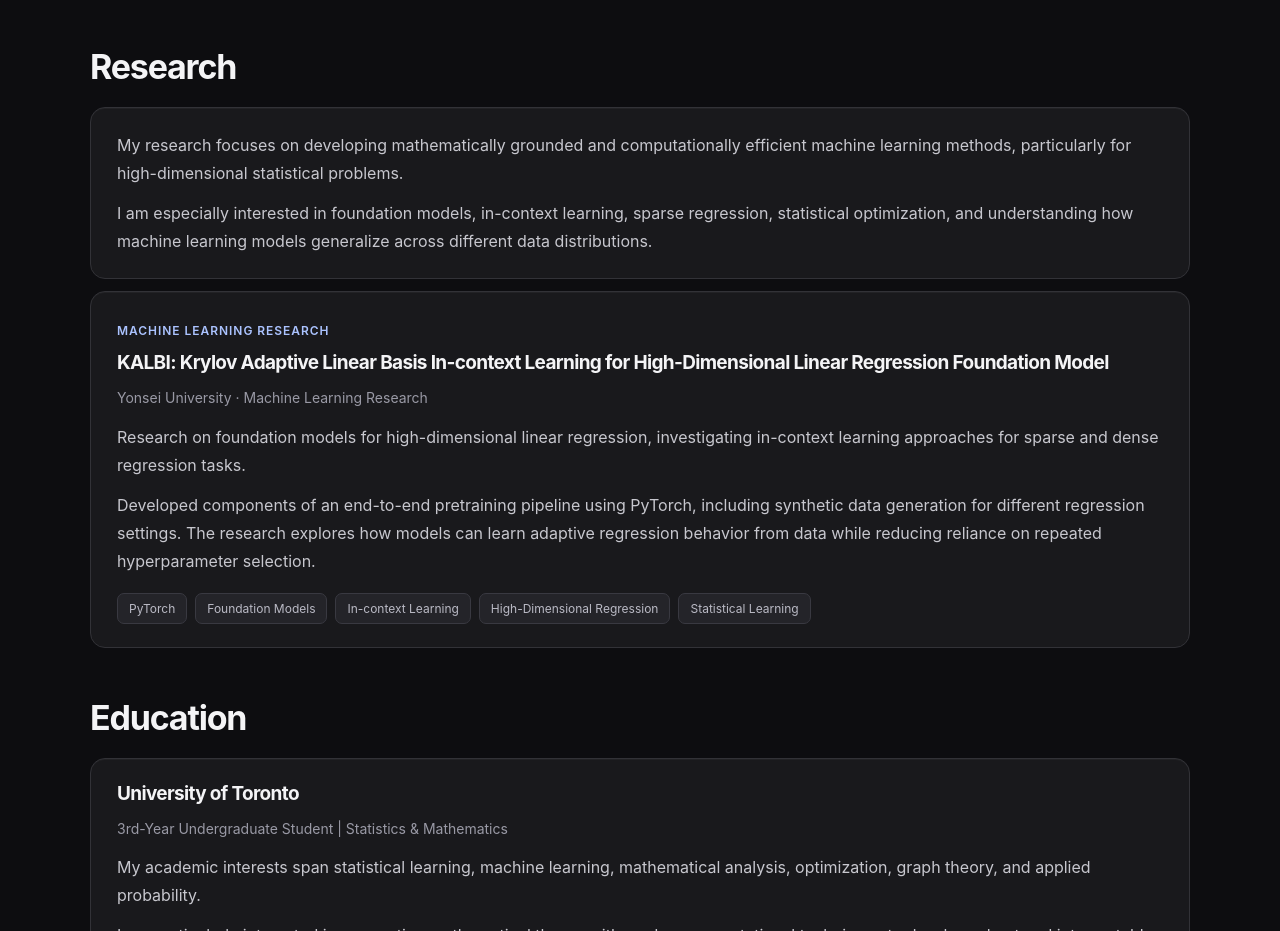
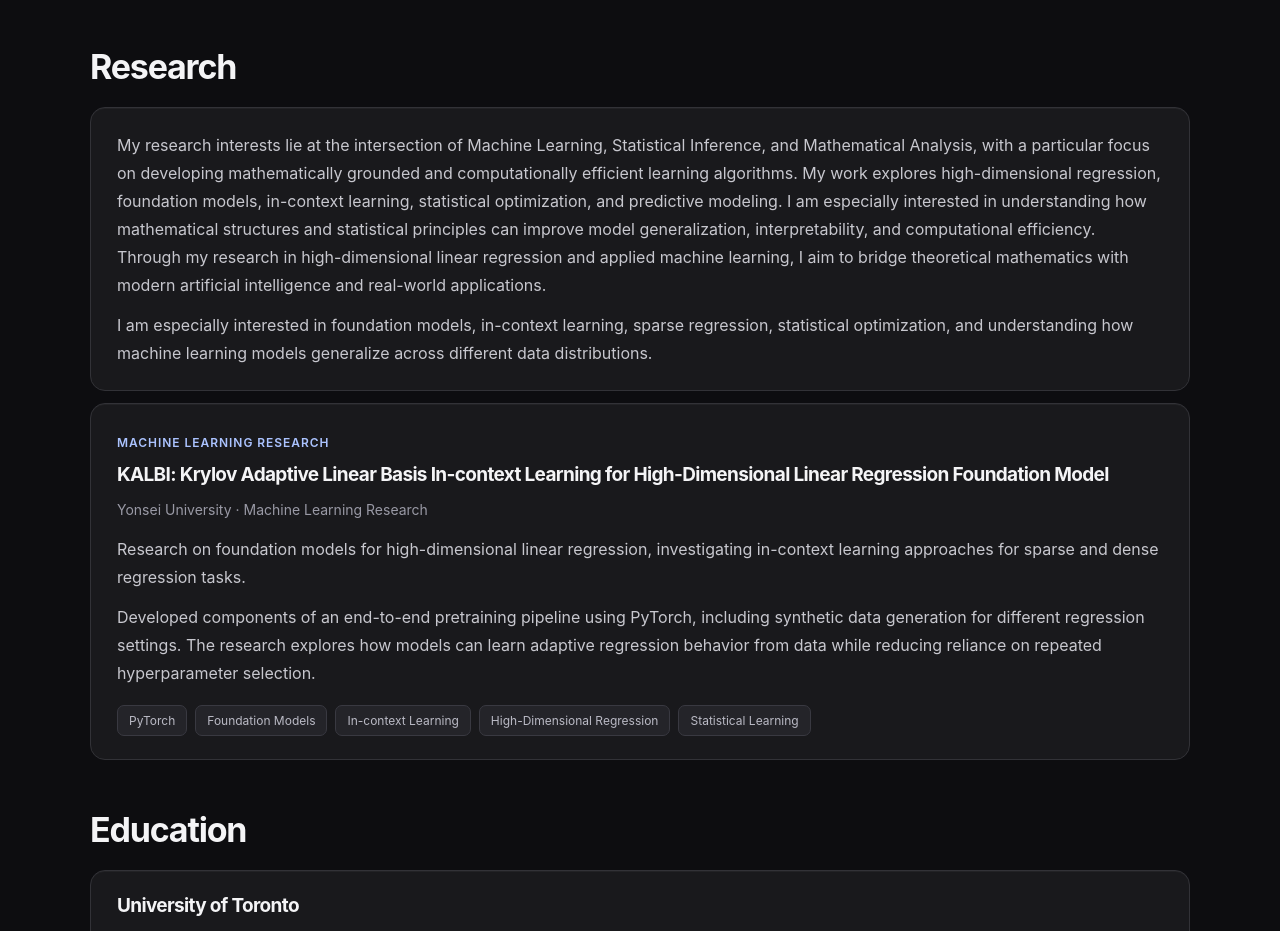
Before and after one commit to LucasYoon22/lucasyoon22.github.io, a plain HTML site: page index.html in a window 1280 px wide. Shown: the part 940-1871 px from the top of the page. Drawn offline with Linux system fonts and the light colour scheme.

Commit message:
Update index.html

```diff
--- a/index.html
+++ b/index.html
@@ -402,10 +402,9 @@
 
       <div class="card">
         <p>
-          My research focuses on developing mathematically
-          grounded and computationally efficient machine
-          learning methods, particularly for high-dimensional
-          statistical problems.
+          My research interests lie at the intersection of Machine Learning, Statistical Inference, and Mathematical Analysis, with a particular focus on developing mathematically grounded and computationally efficient learning algorithms.
+          My work explores high-dimensional regression, foundation models, in-context learning, statistical optimization, and predictive modeling. I am especially interested in understanding how mathematical structures and statistical principles can improve model generalization, interpretability, and computational efficiency.
+          Through my research in high-dimensional linear regression and applied machine learning, I aim to bridge theoretical mathematics with modern artificial intelligence and real-world applications.
         </p>
 
         <p>
```
